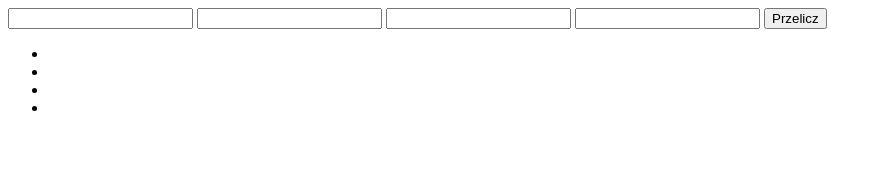
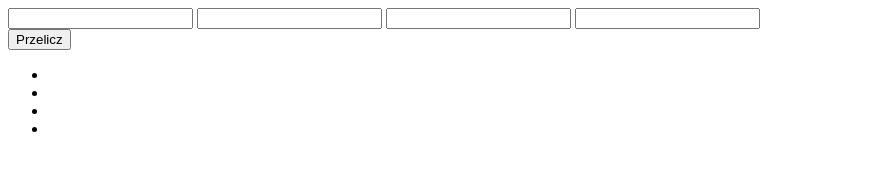
Before and after one commit to JakubMizera/Programownie-w-JavaScript, a plain HTML site: page lab1/index.html in a window 1280 px wide. Shown: the whole page, without its empty margins (0-882 px from the left). Drawn offline with Linux system fonts and the light colour scheme.

Commit message:
wrapped in  form

```diff
--- a/lab1/index.html
+++ b/lab1/index.html
@@ -9,10 +9,12 @@
 </head>
 
 <body>
-    <input type="text" id="num1"/>
-    <input type="text" id="num2"/>
-    <input type="text" id="num3"/>
-    <input type="text" id="num4"/>
+    <form>
+        <input type="number" id="num1"/>
+        <input type="number" id="num2"/>
+        <input type="number" id="num3"/>
+        <input type="number" id="num4"/>
+    </form>
     <button id="przelicz">Przelicz</button>
     <div>
         <ul>
@@ -22,6 +24,7 @@
             <li id="max"></li>
         </ul>
     </div>
+    <div id="test"></div>
 
 
     <script src="main.js" type="text/javascript"></script>
--- a/lab1/main.js
+++ b/lab1/main.js
@@ -7,7 +7,6 @@ const sum = document.querySelector('#sum');
 const avg = document.querySelector('#avg');
 const min = document.querySelector('#min');
 const max = document.querySelector('#max');
-console.log(sum);
 
 const btn = document.querySelector('#przelicz');
 
@@ -27,3 +26,11 @@ btn.addEventListener('click', () => {
     min.innerHTML = `Wartość minimalna to ${resultMin}`;
     max.innerHTML = `Wartość maksymalna to ${resultMax}`;
 });
+
+const test = document.querySelector('#test');
+
+const updateValue = (e) => {
+    num1.innerHTML = e.target.value
+}
+
+num1.addEventListener('input', updateValue());
```
